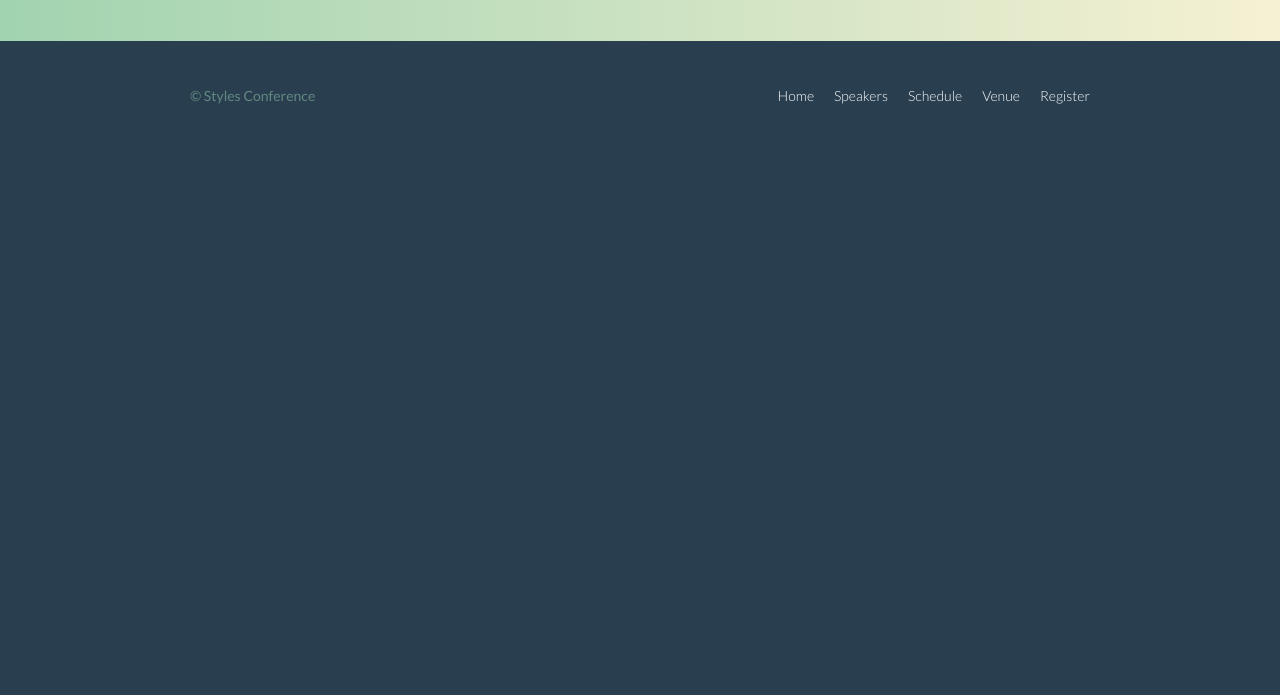
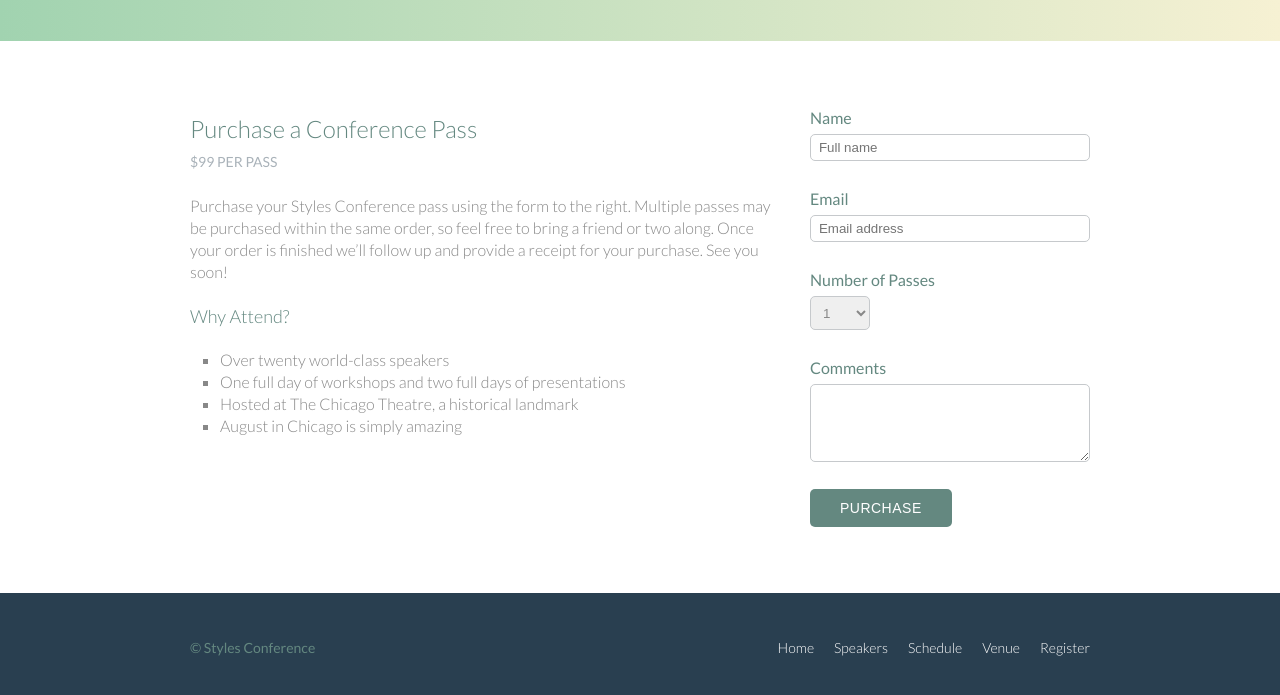
Before and after one commit to 226422/style-conference, a plain HTML site: page register.html in a window 1280 px wide. Shown: the part 355-1050 px from the top of the page. Before the commit the page ends 800 px from the top, so only its background shows below. Drawn offline with Linux system fonts and the light colour scheme.

Commit message:
Add files via upload

```diff
--- a/assets/stylesheets/main.css
+++ b/assets/stylesheets/main.css
@@ -373,3 +373,57 @@ p a {
 .venue-map {
   height: 264px;
 }
+/*
+  ========================================
+  Register
+  ========================================
+*/
+.why-attend{
+  list-style:square;
+  margin:0 0 22px 30px;
+}
+
+form{
+  margin-bottom:22px;
+}
+input,
+select,
+textarea,{
+  font:300 16px/22px "Lato", "Open Sans", "Helvetica Neue", Helvetica, Arial, sans-serif;
+}
+.register-group label {
+  color: #648880;
+  cursor: pointer;
+  font-weight: 400;
+}
+.register-group input,
+.register-group select,
+.register-group textarea {
+  border: 1px solid #c6c9cc;
+  border-radius: 5px;
+  color: #888;
+  display: block;
+  margin: 5px 0 27px 0;
+  padding: 5px 8px;
+}
+.register-group input,
+.register-group textarea {
+  width: 100%;
+}
+.register-group select {
+  height: 34px;
+  width: 60px;
+}
+.register-group textarea {
+  height: 78px;
+}
+
+.btn-default {
+  border: 0;
+  background: #648880;
+  padding: 11px 30px;
+  font-size: 14px;
+}
+.btn-default:hover {
+  background: #77a198;
+}
--- a/register.html
+++ b/register.html
@@ -32,8 +32,6 @@
 
     </header>
 
-    <!-- Lead -->
-
     <section class="row-alt">
       <div class="lead container">
 
@@ -43,6 +41,74 @@
 
       </div>
     </section>
+
+    <!-- Main content -->
+
+    <section class="row">
+      <div class="grid">
+
+
+        <section class="col-2-3">
+          <h2>Purchase a Conference Pass</h2>
+          <h5>$99 per Pass</h5>
+
+
+
+          <p>Purchase your Styles Conference pass using the form to the right. Multiple passes may be purchased within the same order, so feel free to bring a friend or two along. Once your order is finished we&#8217;ll follow up and provide a receipt for your purchase. See you soon!</p>
+
+          <h4>Why Attend?</h4>
+
+          <ul class="why-attend">
+          <li>Over twenty world-class speakers</li>
+            <li>One full day of workshops and two full days of presentations</li>
+            <li>Hosted at The Chicago Theatre, a historical landmark</li>
+            <li>August in Chicago is simply amazing</li>
+          </ul>
+        </section><!--
+        --><form class="col-1-3" action="#" method="post">
+
+          <fieldset class="register-group">
+
+            <label>
+              Name
+              <input type="text" name="name" placeholder="Full name" required>
+            </label>
+            <label>
+
+          Email
+          <input type="email" name="email" placeholder="Email address" required>
+        </label>
+
+            <label>
+          Number of Passes
+          <select name="quantity" required>
+            <option value="1" selected>1</option>
+            <option value="2">2</option>
+            <option value="3">3</option>
+            <option value="4">4</option>
+            <option value="5">5</option>
+          </select>
+        </label>
+
+        <label>
+          Comments
+          <textarea name="comments"></textarea>
+        </label>
+
+      </fieldset>
+
+      <input class="btn btn-default" type="submit" name="submit" value="Purchase">
+
+
+
+
+        </form>
+
+
+      </div>
+    </section>
+
+
 
     <!-- Footer -->
 
```
